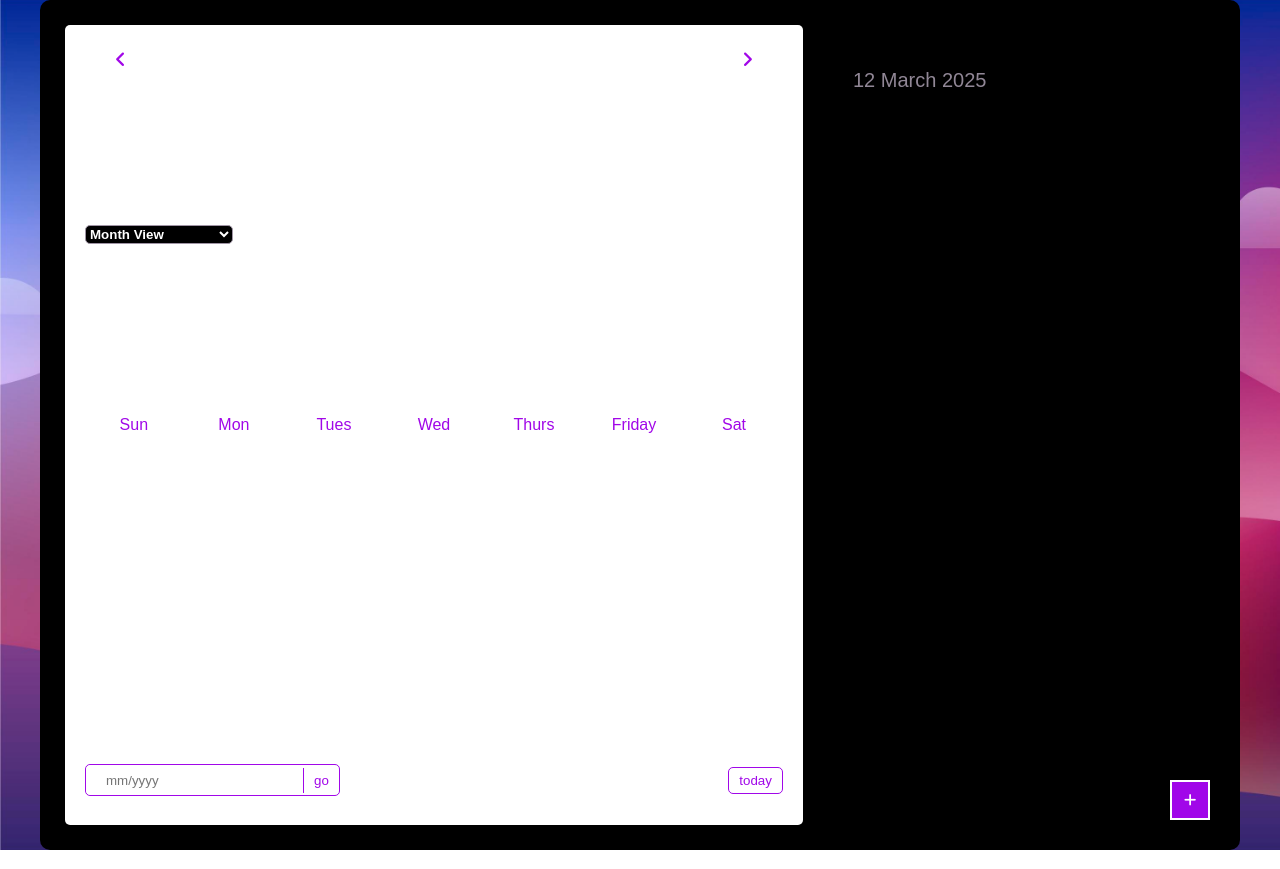
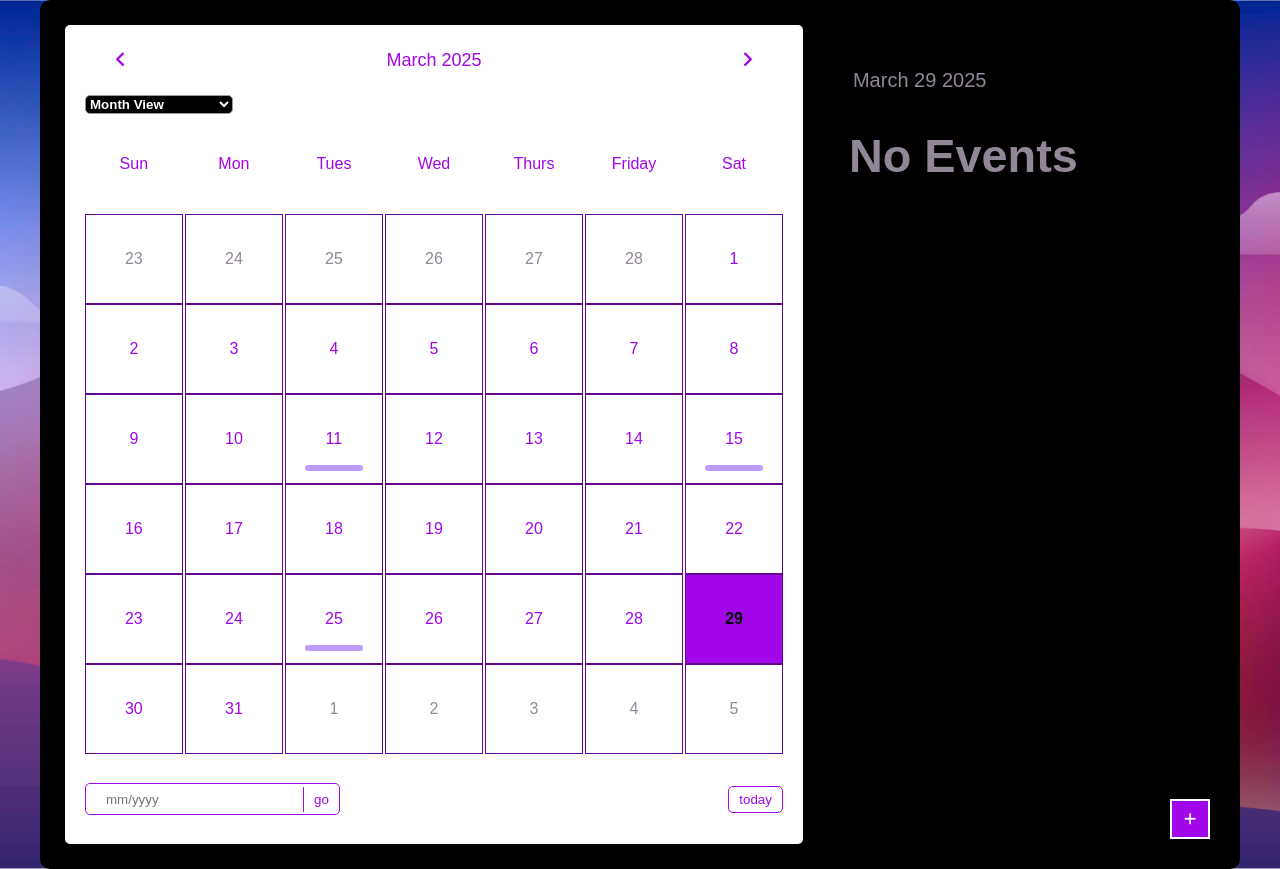
Before and after one commit to muhammada06/Calendar, a Flask app: page /calendar in a window 1280 px wide. Run offline with Flask 3, Linux system fonts and the light colour scheme; a user stored in the database is signed in.

Commit message:
5:18 PM code

```diff
--- a/routes.py
+++ b/routes.py
@@ -17,13 +17,31 @@ def register_routes(app,db,maps):
     def faqs():
         return render_template('FAQs.html')
 
-    @app.route('/calendar')
-    def calendar():
-        return render_template('calendar.html')
-
     @app.route('/aboutUs')
     def aboutUs():
         return render_template('aboutUs.html')
+
+    @app.route('/calendar')
+    def calendar():
+        events = Event.query.filter_by(user_id=current_user.id).all()
+        event_list = [
+        {
+            "day": event.event_start.day,
+            "month": event.event_start.month,
+            "year": event.event_start.year,
+            "events": [{
+                "id":event.id,
+                "title": event.event_title,
+                "time": f"{event.event_start.strftime('%I:%M %p')} - {event.event_end.strftime('%I:%M %p')}",
+                "location": event.event_location
+            }]
+        } for event in events
+    ]
+        return render_template('calendar.html', events=event_list)
+
+
+
+
 
     @app.route('/addEvent', methods=['GET', 'POST'])
     def addEvent():
@@ -74,6 +92,9 @@ def register_routes(app,db,maps):
         events = Event.query.filter_by(user_id=current_user.id).all()
 
         return render_template('viewAllEvents.html', events=events)
+
+
+
 
 
 
--- a/static/script.js
+++ b/static/script.js
@@ -8,7 +8,7 @@ const calendar = document.querySelector(".calendar"),
   dateInput = document.querySelector(".date-input"),
   eventDate = document.querySelector(".event-date"),
   eventsContainer  = document.querySelector(".events");
-  addEventSubmit = document.querySelector(".add-event-btn");
+
 
 let today = new Date();
 let activeDay;
@@ -65,8 +65,8 @@ const months = [
 //   },
 // ];
 
-let eventsArr = [];
-getEvents();
+;
+
 
   //adding days
   function initCalendar(){
@@ -199,47 +199,15 @@ getEvents();
     }
   }
 
-const addEventBtn = document.querySelector(".add-event"),
-  addEventContainer = document.querySelector(".add-event-wrapper"),
-  addEventCloseBtn = document.querySelector(".close");
-  addEventTitle = document.querySelector(".event-name");
-  addEventFrom = document.querySelector(".event-time-from");
-  addEventTo = document.querySelector(".event-time-to");
-  addEventDescript = document.querySelector(".event-description");
-  addEventLocation = document.querySelector(".event-location");
-
-addEventBtn.addEventListener("click", () => {
-  addEventContainer.classList.toggle("active");
-})
-
-addEventCloseBtn.addEventListener("click", () => {
-  addEventContainer.classList.remove("active");
-})
 
 
-addEventFrom.addEventListener("input", (e) =>{
-  //removes anything thats not a number, might not keep this in
-  addEventFrom.value = addEventFrom.value.replace(/[^0-9:]/g,"");
-  if(addEventFrom.value.length ==2){
-    addEventFrom.value += ":";
-  }
-  //doesnt let user enter more than 5 chars
-  if(addEventFrom.value.length >5 ){
-    addEventFrom.value = addEventFrom.value.slice(0,5);
-  }
-});
 
-addEventTo.addEventListener("input", (e) =>{
-  //removes anything thats not a number, might not keep this in
-  addEventTo.value = addEventTo.value.replace(/[^0-9:]/g,"");
-  if(addEventTo.value.length ==2){
-    addEventTo.value += ":";
-  }
-  //doesnt let user enter more than 5 chars
-  if(addEventTo.value.length >5 ){
-    addEventTo.value = addEventTo.value.slice(0,5);
-  }
-});
+
+
+
+
+
+;
 
 
 //function to select days (make them active)
@@ -308,119 +276,28 @@ function updateEvents(date) {
         </div>`;
   }
   eventsContainer.innerHTML = events;
-  saveEvents();
+
 
 }
 
-//function to add events
-addEventSubmit.addEventListener("click", () =>{
-  const eventTitle = addEventTitle.value;
-  const eventTimeFrom = addEventFrom.value;
-  const eventTimeTo = addEventTo.value;
-  const eventDescription = addEventDescript.value;  // Get the description input
-  const eventLocation = addEventLocation.value;
+async function fetchEvents() {
+  const res = await fetch("/api/events"); // Your Flask route for event data
+  const data = await res.json();
+  eventsArr = data.events;
+  initCalendar();
+}
 
-  const timeFrom = convertTime(eventTimeFrom);
-  const timeTo = convertTime(eventTimeTo);
+fetchEvents();
 
-  const newEvent = {
-    title : eventTitle,
-    time: timeFrom + " - " + timeTo,
-    description: eventDescription,
-    location: eventLocation,
-  };
 
-  let eventAdded = false;
 
-  if(eventsArr.length > 0){
-    //check if the selected date already has an event
-    eventsArr.forEach((item) => {
-      if(item.day == activeDay && item.month == month + 1 && item.year == year){
-        item.events.push(newEvent);
-        eventAdded = true;
-      }
-    });
-  }
 
-  //if selected day has no events or array is empty
-  if(!eventAdded){
-    eventsArr.push({
-      day:activeDay,
-      month : month + 1,
-      year : year,
-      events : [newEvent]
-    });
-  }
-
-  //remove active from add event form
-  addEventContainer.classList.remove("active")
-
-  //clear fields
-  addEventTitle.value = "";
-  addEventFrom.value = "";
-  addEventTo.value = "";
-  addEventDescript.value = "";
-  addEventLocation.value = "";
-
-  //display added event
-  updateEvents(activeDay);
-
-  //add event class to new event
-  const activeDayElem = document.querySelector(".day.active");
-  //checks to makes sure it does not already have event class
-  if(!activeDayElem.classList.contains("event")){
-    activeDayElem.classList.add("event");
-  }
-
-});
-
-function convertTime(time){
-  let timeArr = time.split(":");
-  let timeHour = timeArr[0];
-  let timeMin = timeArr[1];
-  let timeFormat = timeHour >= 12 ? "PM" : "AM";
-  timeHour = timeHour % 12 || 12;
-  time = timeHour + ":" + timeMin + " " + timeFormat;
-  return time;
-}
 
 //deleting events
 eventsContainer.addEventListener("click", (e) => {
-  if(e.target.classList.contains("delete-event-btn")){
-    const eventTitle = e.target.closest('.event').querySelector('.event-title').innerHTML;
-    eventsArr.forEach((event) => {
-      if(event.day == activeDay && event.month == month + 1 && event.year == year){
-        event.events.forEach((item, index) => {
-          if(item.title == eventTitle){
-            event.events.splice(index, 1);
-          }
-        });
-
-        //remove day from events if no events left
-        if(event.events.length==0){
-          eventsArr.splice(eventsArr.indexOf(event), 1);
-          const activeDayElem = document.querySelector(".day.active");
-          if(activeDayElem.classList.contains("event")){
-            activeDayElem.classList.remove("event");
-          }
-        }
-      }
-    });
-
-    updateEvents(activeDay);
+  if (e.target.classList.contains("delete-event-btn")) {
+    const eventId = e.target.dataset.eventId;
+    fetch(`/api/events/${eventId}`, { method: "DELETE" })
+      .then(() => fetchEvents());
   }
 });
-
-
-//saving to local storage
-function saveEvents(){
-  console.log("yes");
-  localStorage.setItem("events", JSON.stringify(eventsArr));
-}
-
-function getEvents(){
-  if(localStorage.getItem("events" == null)){
-    return;
-  }
-  eventsArr.push(...JSON.parse(localStorage.getItem("events")));
-}
--- a/templates/calendar.html
+++ b/templates/calendar.html
@@ -45,39 +45,15 @@
                     <div class="event-date">12 March 2025</div>
                 </div>
                 <div class="events"></div>
-                <div class="add-event-wrapper">
-                    <div class="add-event-header">
-                        <div class="title">Add Event</div>
-                        <i class="fas fa-times close"></i>
-                    </div>
-                    <form action="/addEvent" method="POST">
-                        <div class="add-event-body">
-                            <div class="add-event-input">
-                                <input type="text" name="name" placeholder="Event Name" class="event-name" required>
-                            </div>
-                            <div class="add-event-input">
-                                <input type="datetime-local" name="start_time" class="event-time-from" required>
-                            </div>
-                            <div class="add-event-input">
-                                <input type="datetime-local" name="end_time" class="event-time-to" required>
-                            </div>
-                            <div class="add-event-input">
-                                <input type="text" name="description" placeholder="Event Description" class="event-description">
-                            </div>
-                            <div class="add-event-input">
-                                <input type="text" name="location" placeholder="Event Location" class="event-location" required>
-                            </div>
-                            <div class="add-event-footer">
-                                <button type="submit" class="add-event-btn">Add event</button>
-                            </div>
-                        </div>
-                    </form>
-                </div>
             </div>
             <button class="add-event">
                 <i class="fas fa-plus"></i>
             </button>
         </div>
+        <script>
+        const eventsArr = {{ events|tojson }};
+        </script>
         <script src="{{ url_for('static', filename='script.js') }}"></script>
+
     </body>
 </html>
```
Also changed, not shown: instance/calanderdb.db.
